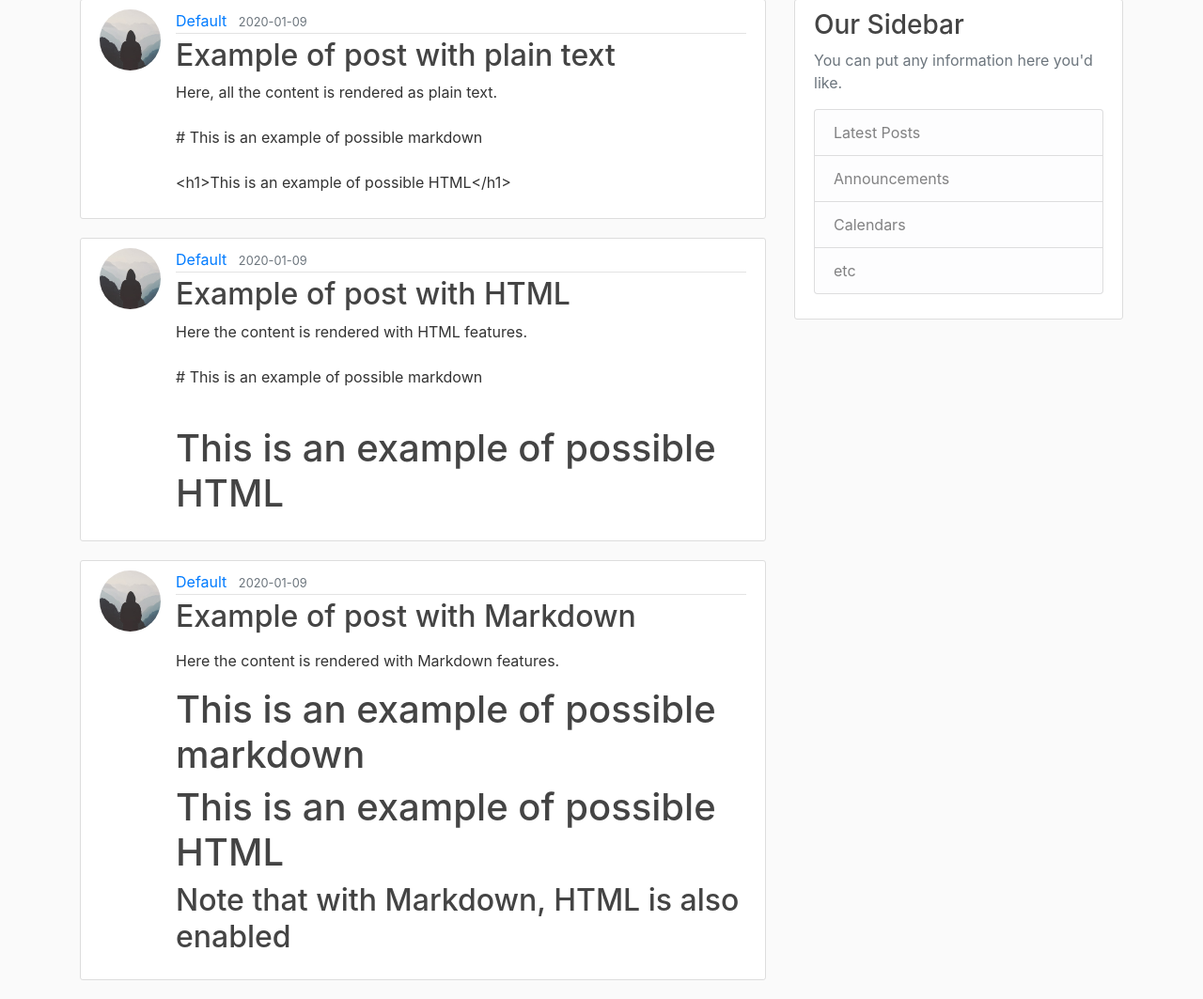
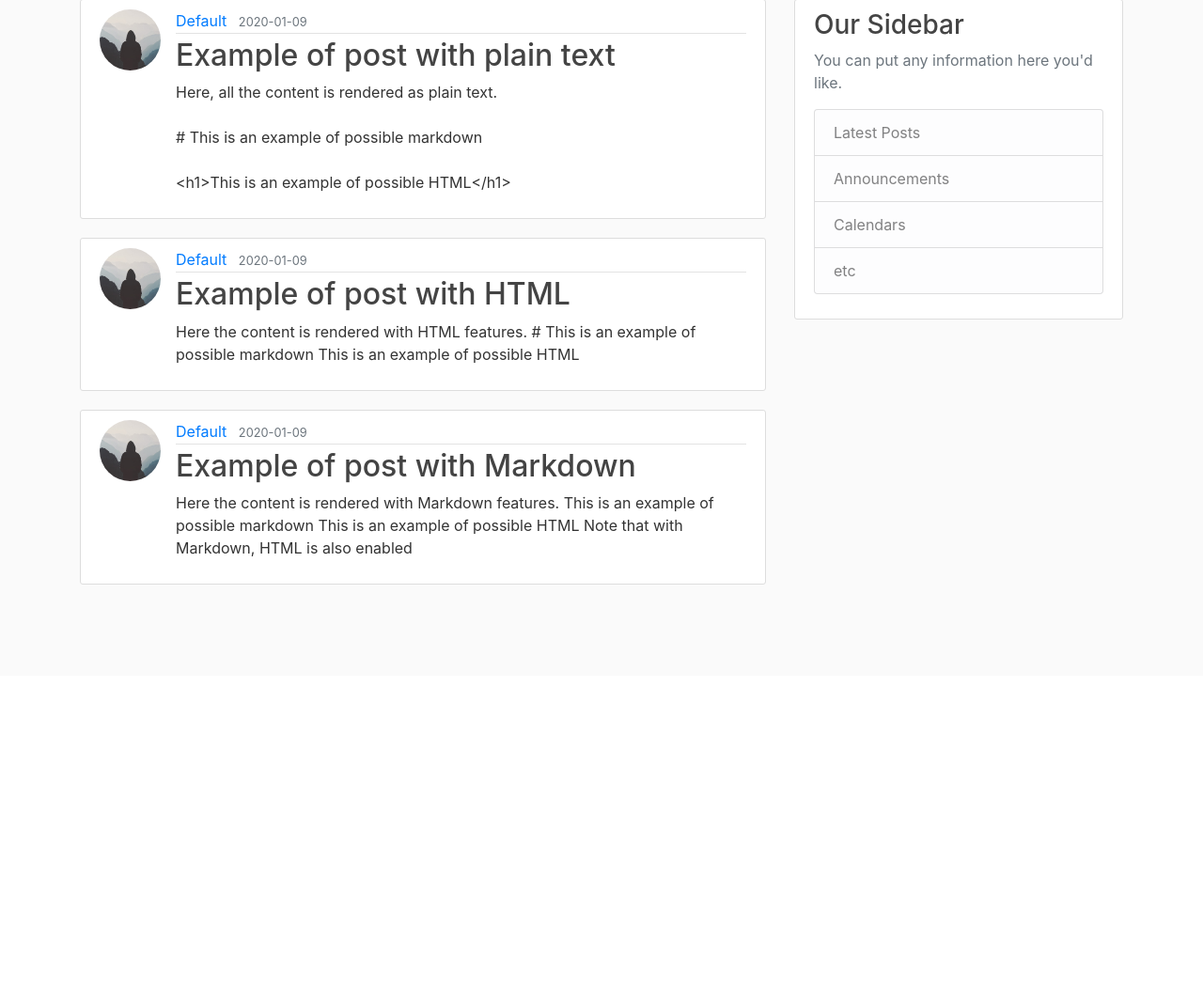
Before and after one commit to carlosnatalino/simple-flask-blog, a Flask app: page / in a window 1280 px wide. Shown: the part 81-1144 px from the top of the page at 94% size. After the commit the page ends 703 px from the top, so only its background shows below. Run offline with Flask 2, Linux system fonts and the light colour scheme; data comes from the database, SQL or seed files in the repository; some libraries are stand-ins or nearby versions.

Commit message:
Making sure text in home page is not rendered in HTML

```diff
--- a/flaskblog/templates/home.html
+++ b/flaskblog/templates/home.html
@@ -12,9 +12,9 @@
             {% if post.content_type == 'plain' %}
             <p class="article-content">{{ post.content }}</p>
             {% elif post.content_type == 'html' %}
-            <p class="article-content">{{ post.content | safe }}</p>
+            <p class="article-content">{{ post.content | safe | striptags }}</p>
             {% elif post.content_type == 'markdown' %}
-            <p class="article-content">{{ post.content | markdown }}</p>
+            <p class="article-content">{{ post.content | markdown | striptags }}</p>
             {% endif  %}
           </div>
         </article>
```
